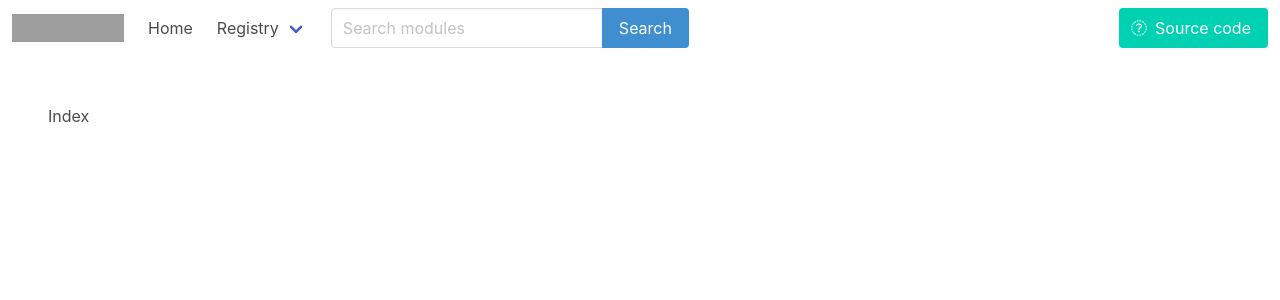
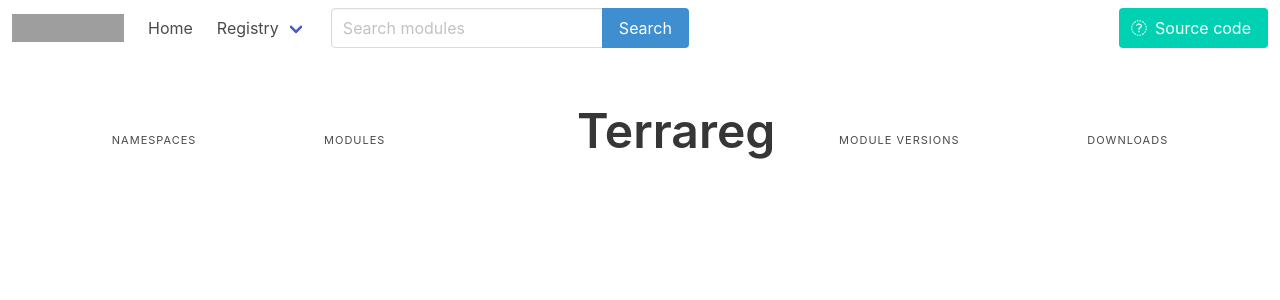
Before and after one commit to MatthewJohn/terrareg, a Python web app: template terrareg/templates/index.html in a window 1280 px wide. Shown: the top 300 px of the page. Run offline with Jinja, Linux system fonts and the light colour scheme; the template is opened without the code that fills it, so the values that code supplies are empty; some libraries are stand-ins or nearby versions; grey boxes are pictures that could not be loaded.

Commit message:
Issue #17 Add start of new homepage design with statistics

```diff
--- a/terrareg/templates/index.html
+++ b/terrareg/templates/index.html
@@ -2,6 +2,33 @@
 
 {% block content %}
 
-<h1>Index</h1>
-
+<nav class="level">
+    <div class="level-item has-text-centered">
+        <div>
+            <p class="heading">Namespaces</p>
+            <p id="namespace-count" class="title"></p>
+        </div>
+    </div>
+    <div class="level-item has-text-centered">
+        <div>
+            <p class="heading">Modules</p>
+            <p id="module-count" class="title"></p>
+        </div>
+    </div>
+    <p class="level-item has-text-centered">
+        <h1 class="title is-1">Terrareg</h1>
+    </p>
+    <div class="level-item has-text-centered">
+        <div>
+            <p class="heading">Module Versions</p>
+            <p id="module-versions" class="title"></p>
+        </div>
+    </div>
+    <div class="level-item has-text-centered">
+        <div>
+            <p class="heading">Downloads</p>
+            <p id="module-downloads" class="title"></p>
+        </div>
+    </div>
+</nav>
 {% endblock %}
```
